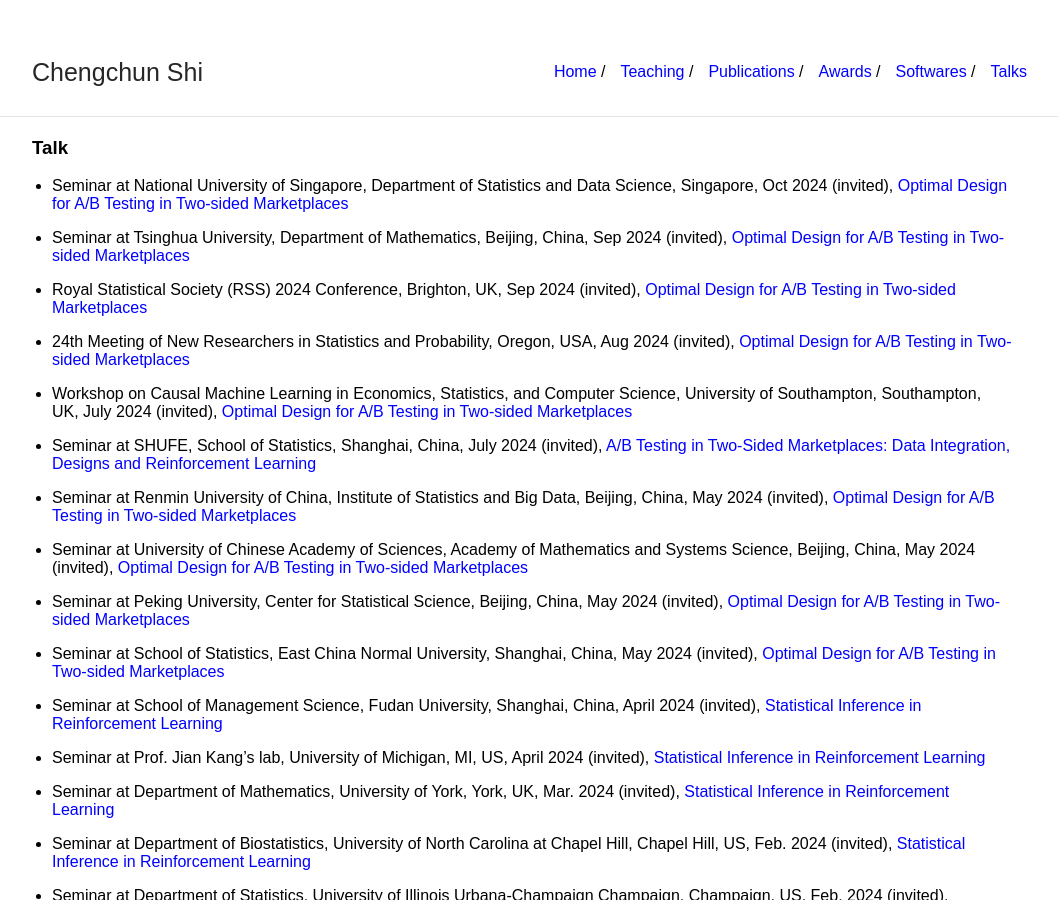
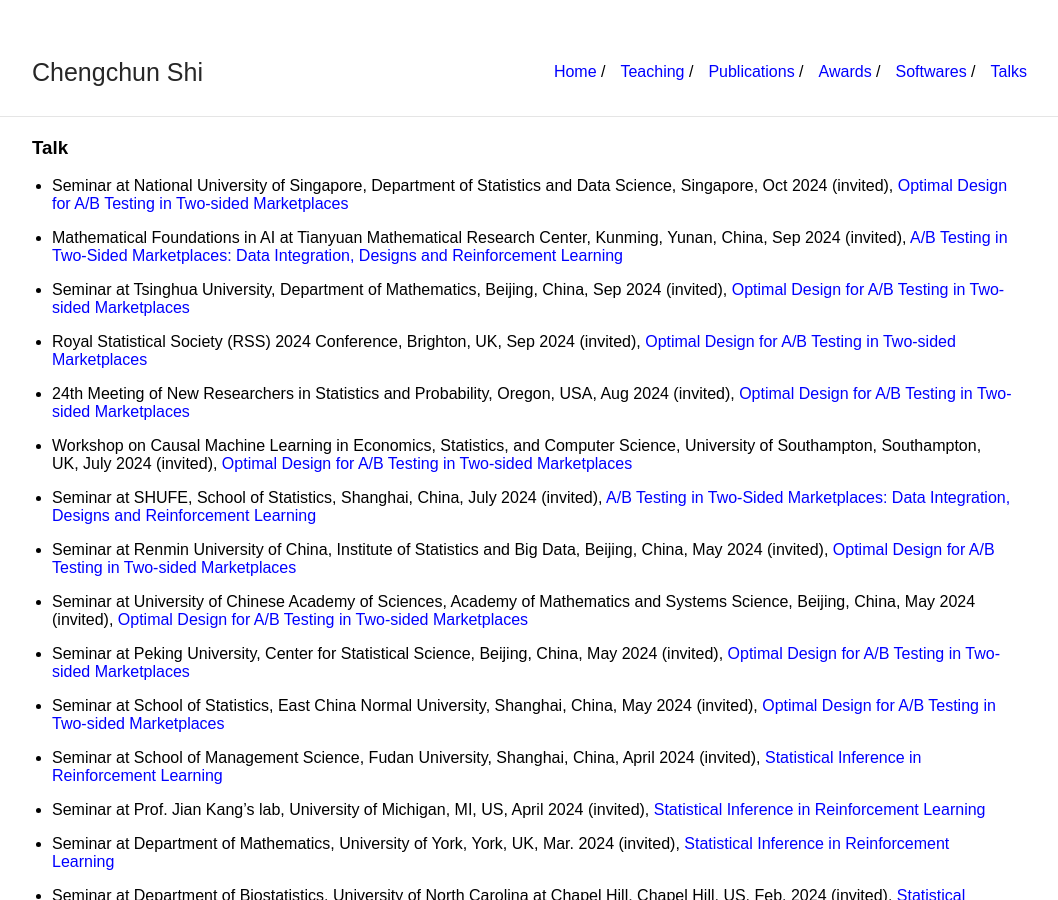
Before and after one commit to callmespring/callmespring.github.io, a Jekyll site: the page built from talk.md, in a window 1280 px wide and 900 px high. Shown: the whole window, without its empty margins (108-1166 px from the left). Built offline with Jekyll 4.4.1, drawn with Linux system fonts in a browser that asks for light colours.

Commit message:
Update talk.md

```diff
--- a/talk.md
+++ b/talk.md
@@ -6,6 +6,8 @@
 ### Talk
 
 * Seminar at National University of Singapore, Department of Statistics and Data Science, Singapore, Oct 2024 (invited), [Optimal Design for A/B Testing in Two-sided Marketplaces](./slides/design.pdf)
+
+* Mathematical Foundations in AI at Tianyuan Mathematical Research Center, Kunming, Yunan, China, Sep 2024 (invited), [A/B Testing in Two-Sided Marketplaces: Data Integration, Designs and Reinforcement Learning](./slides/ABtesting.pdf)
 
 * Seminar at Tsinghua University, Department of Mathematics, Beijing, China, Sep 2024 (invited), [Optimal Design for A/B Testing in Two-sided Marketplaces](./slides/design.pdf)
 
```
